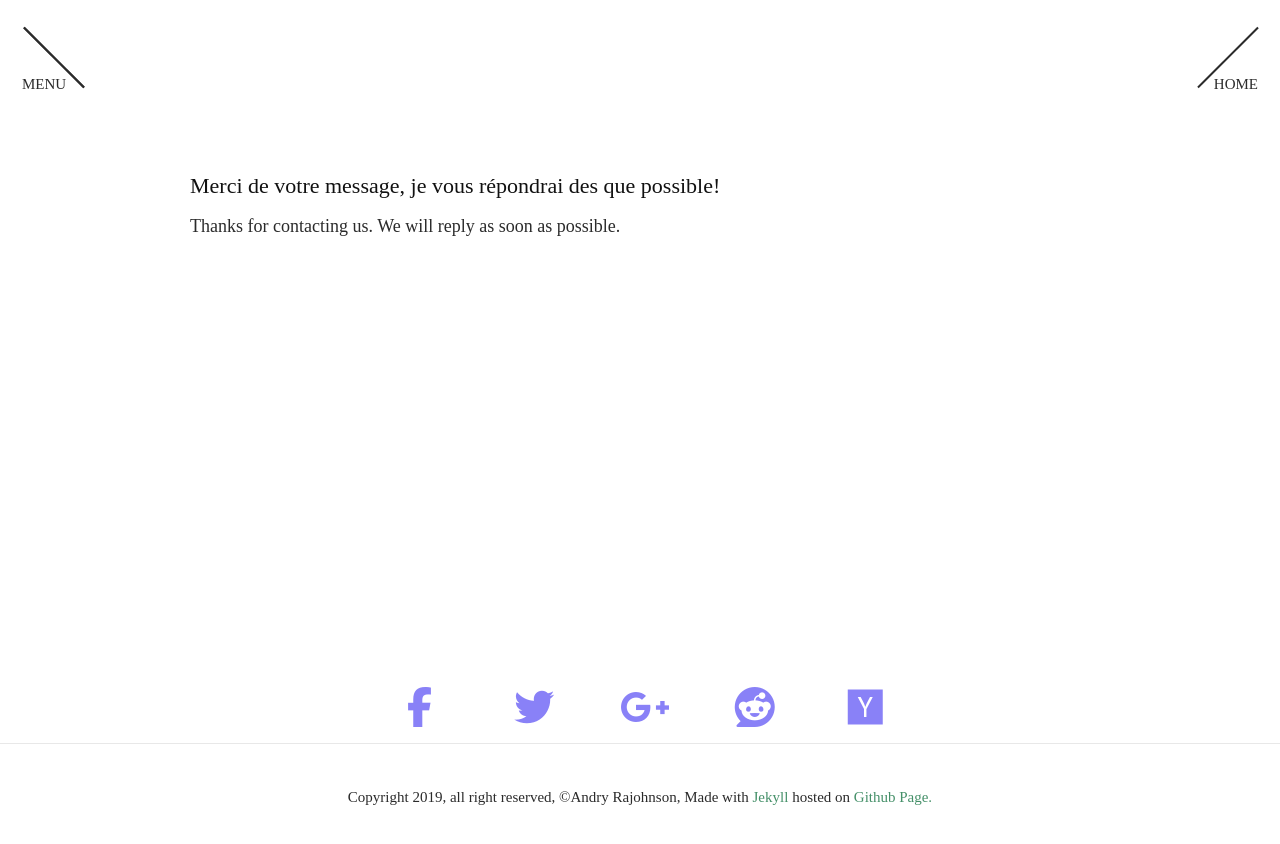
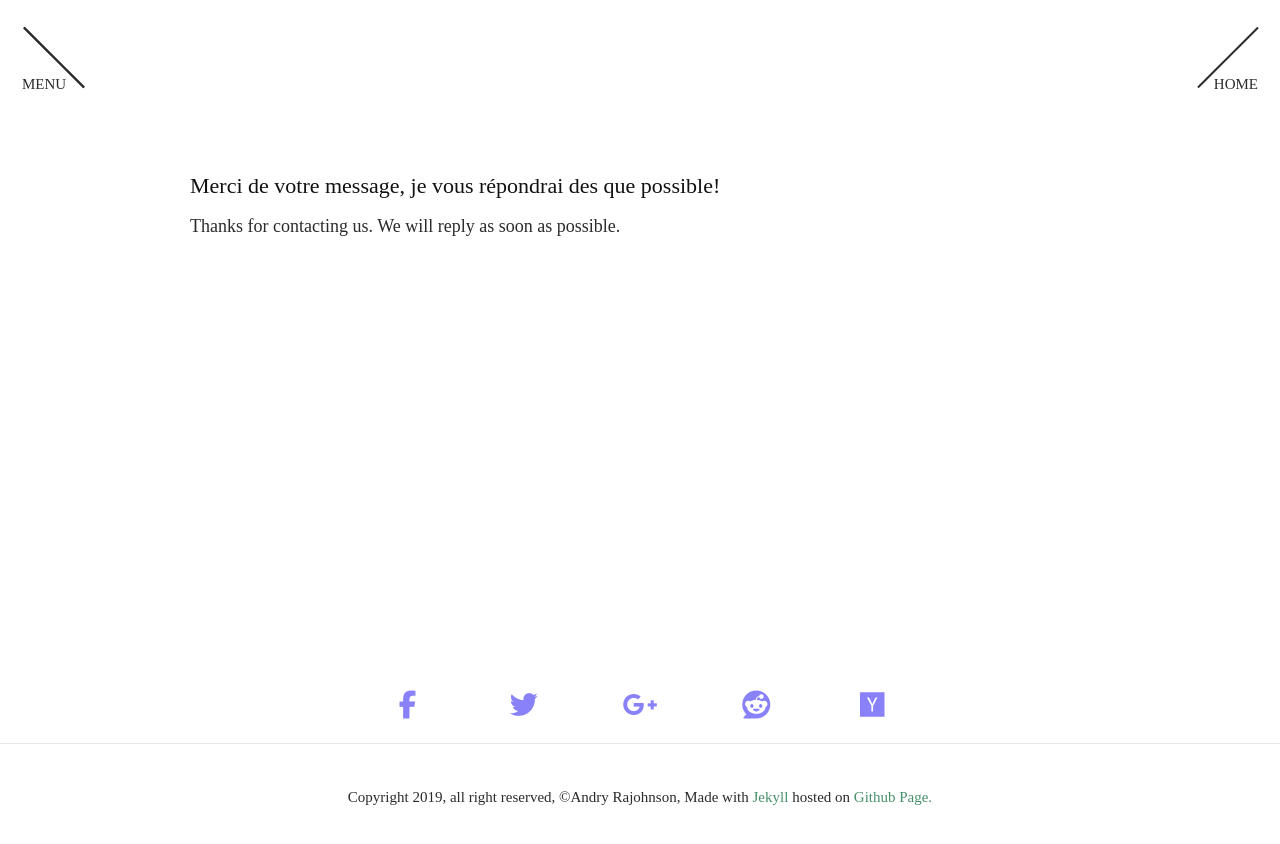
Before and after one commit to andryjohn/RJ-s-blog, a Jekyll site: the page built from thanks.md, in a window 1280 px wide. Shown: the top 844 px of the page. Built offline with Jekyll 4.4.1, drawn with Linux system fonts in a browser that asks for light colours; nearby versions of some CDN libraries; some web fonts are replaced; comment, search, counter and statistics services are not loaded.

Commit message:
font size

```diff
--- a/_includes/share_buttons.html
+++ b/_includes/share_buttons.html
@@ -78,8 +78,8 @@
 }
 
 .circle-share {
-    width: 55px;
-    height: 55px;
+    width: 60px;
+    height: 60px;
     background: #000;
     border-radius: 50px;
     margin: 0 auto;
@@ -91,6 +91,7 @@
 }
 
 .circle-share {
+    font-size: 0.7em;
     display: inline-block;
     margin-right: 2%;
     margin-left: 2%;
@@ -99,11 +100,11 @@
 
 .circle-share:hover, .circle-share:active {
   transition: 0.7s;
-  -webkit-transform: scale(1.5);
-  -moz-transform: scale(1.5);
-  -ms-transform: scale(1.5);
-  -o-transform: scale(1.5);
-  transform: scale(1.5);
+  -webkit-transform: scale(2)
+  -moz-transform: scale(2);
+  -ms-transform: scale(2);
+  -o-transform: scale(2);
+  transform: scale(2);
 }
 .circle-share a {
     width: 53%;
```
